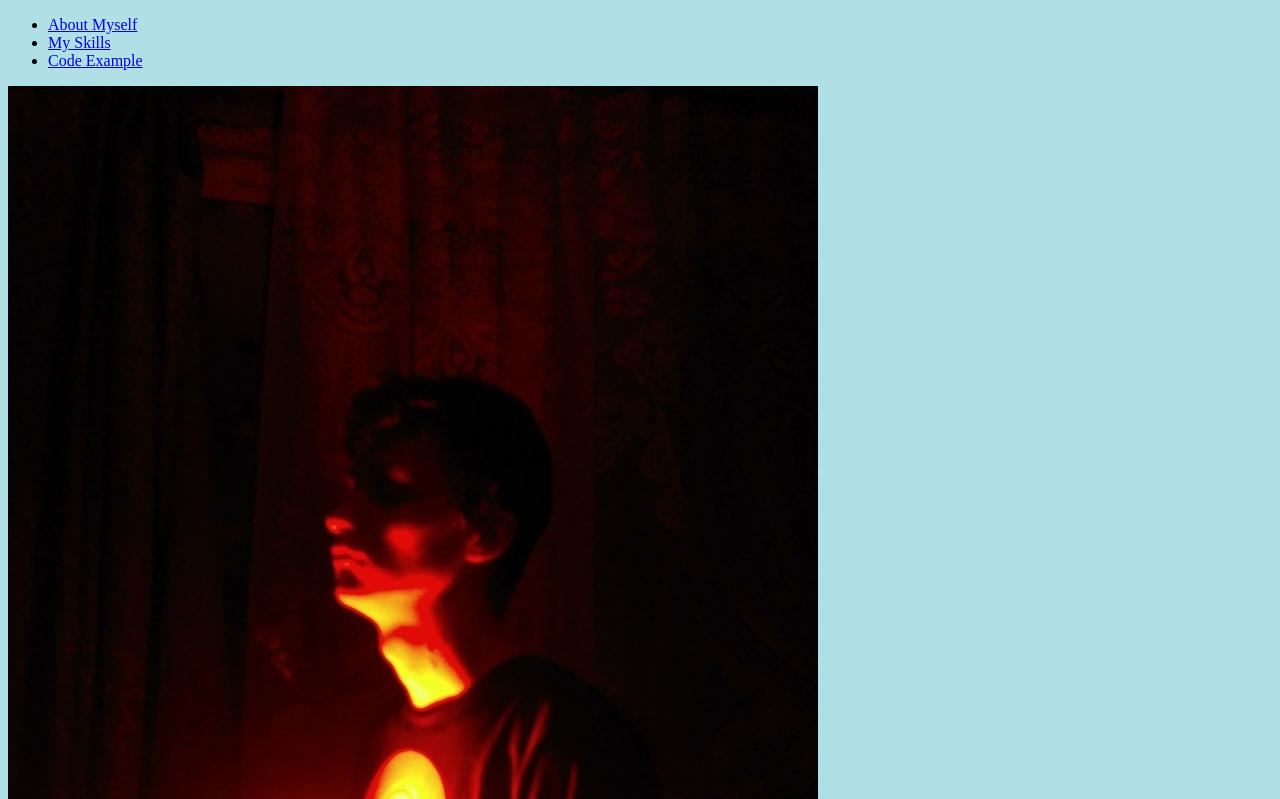
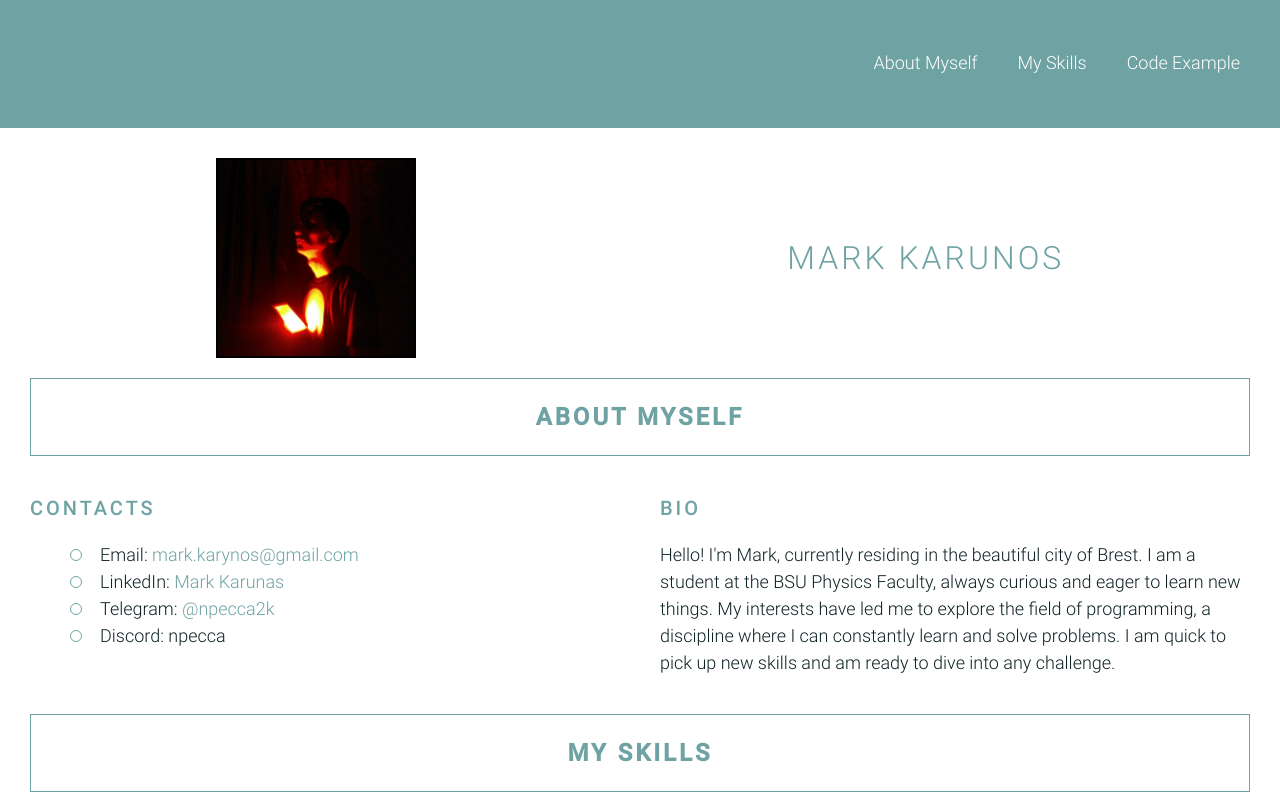
Before and after one commit to npecca/rsschool-cv, a plain HTML site: page index.html in a window 1280 px wide. Shown: the top 799 px of the page. Drawn offline with Linux system fonts and the light colour scheme.

Commit message:
feat: add new style rules

```diff
--- a/style.css
+++ b/style.css
@@ -1,14 +1,165 @@
-/* This is a comment in CSS. It will not affect the code. */
+* {
+  box-sizing: border-box;
+}
+@font-face {
+    font-family: 'Roboto';
+    src: url("assets/fonts/Roboto-Light.ttf");
+    font-weight: 300;
+}
+@font-face {
+    font-family: 'Roboto';
+    src: url("assets/fonts/Roboto-Medium.ttf");
+    font-weight: 500;
+}
 
+
+
+html {
+    scroll-behavior: smooth;
+  }
 body {
-    background-color: powderblue; /* sets the background color of the entire document */
+    display: flex;
+    flex-direction: column;
+    justify-content: space-between;
+    font-family: 'Roboto';
+    font-size: 18px;
+    font-weight: 300;
+    line-height: 1.5;
+    color: #0f2224;
+    margin: 0;
+    min-height: 100vh;
+  }
+p {
+    display: block;
+    margin-block-start: 1em;
+    margin-block-end: 1em;
+    margin-inline-start: 0px;
+    margin-inline-end: 0px;
+}
+pre{
+  padding: 0;
+  margin: 0;
+}
+.container {
+    max-width: 1440px;
+    margin: 0 auto;
+    padding: 20px;
+  }
+.main-container{
+    display: flex;
+    flex-wrap: wrap;
+    justify-content: space-between;
+}
+.nav-list {
+    display: flex;
+    justify-content: flex-end;
+    align-items: center;
+    list-style: none;
+}
+.nav-link{
+    padding: 0 20px;
+    line-height: 50px;
+    text-decoration: none;
+    display: inline-block;
+    color: #ffffff;
+  }
+.nav-link::after{
+    content: "";
+    bottom: 0;
+    left: 50%;
+    display: block;
+    background: none repeat scroll 0 0 #ffffff;
+    height: 2px;
+    width: 0;
+    position: relative;
+    transition: width 0.3s ease 0s, left 0.3s ease 0s;
+}
+.nav-link:hover::after {
+  width: 100%;
+  left: 0;
+}
+
+.section {
+  width: calc(50% - 10px);
+  padding: 10px;
+}
+
+.section-profile{
+    display: flex;
+    justify-content: space-around;
+    align-items: center;
+    text-align: center;
+    width: 100%;
+}
+.section-wide{
+    width: 100%;
+
+}
+
+.section-title {
+    font-size: 20px;
+    font-weight: 500;
+    text-transform: uppercase;
+    letter-spacing: 3px;
+    color: #6fa3a3;
+  }
+.section-wide-title{
+    font-weight: 700;
+    font-size: 24px;
+    text-align: center;
+    margin: 0;
+    padding: 20px;
+    border: 1px solid;
+  }
+.main-title {
+  font-weight: 300;
+  font-size: 32px;
+}
+.section-avatar{
+    border: 2px solid black;
+    width: 200px;
+    height: 200px;
+    object-fit: cover;
+}
+.section-item {
+    position: relative;
+    padding-left: 30px;
+  }
+.section-item a{
+    text-decoration: none;
+    color:#6fa3a3
   }
 
-  h1 {
-    color: blue; /* sets the color of h1 elements to blue */
+.section-item::before {
+    content: "";
+    position: absolute;
+    top: 8px;
+    left: 0px;
+    width: 10px;
+    height: 10px;
+    border: 1px solid #6fa3a3;
+    border-radius: 50%;
   }
+.section-list {
+    list-style: none;
+}
 
-  p {
-    color: red; /* sets the color of paragraph text to red */
-    font-size: 18px; /* sets the font size of paragraph text to 18 pixels */
+.header {
+    background-color: #6fa3a3;
+}
+.footer {
+  background-color: #6fa3a3;
+  padding: 20px;
+  flex-shrink: 0;
+}
+@media (max-width: 768px) {
+  .section {
+    width: 100%;
   }
+}
+@media (max-width: 768px) {
+  .section-profile {
+    flex-direction: column;
+    align-items: center;
+  }
+}
```
